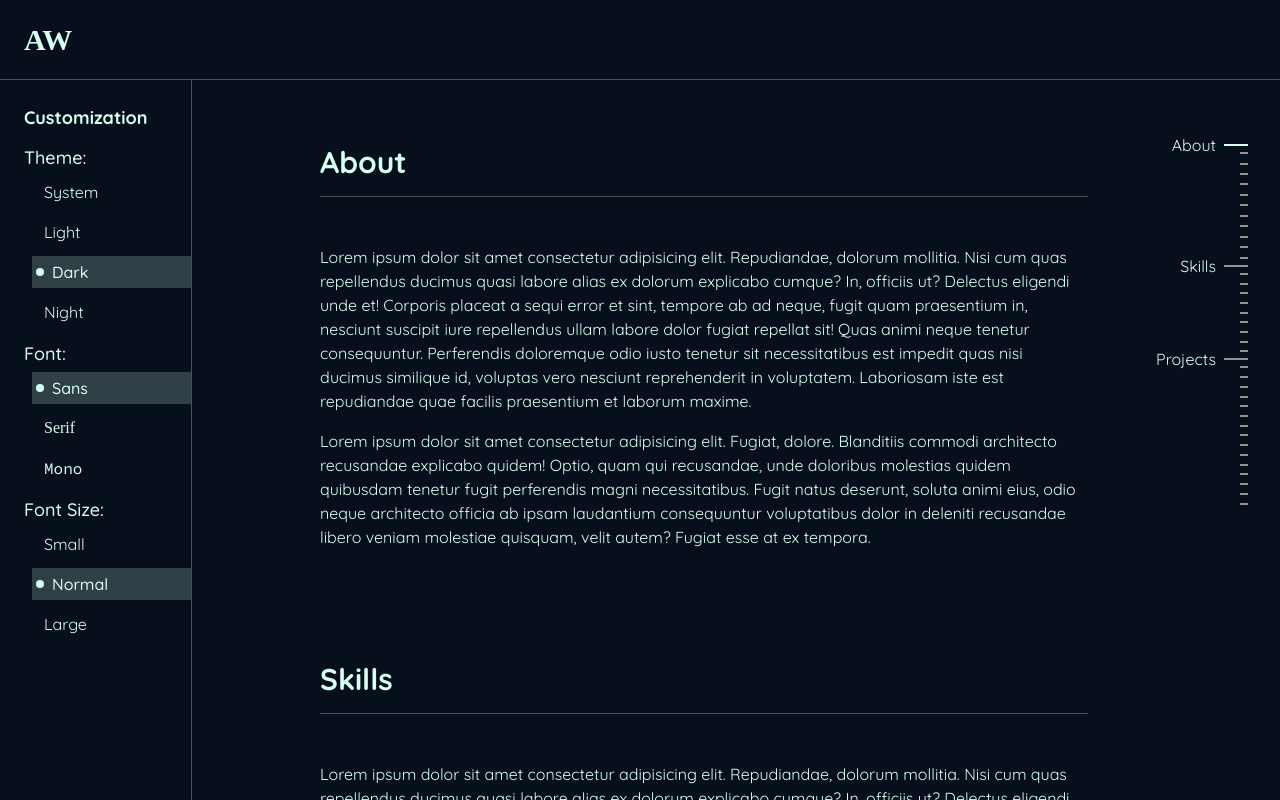
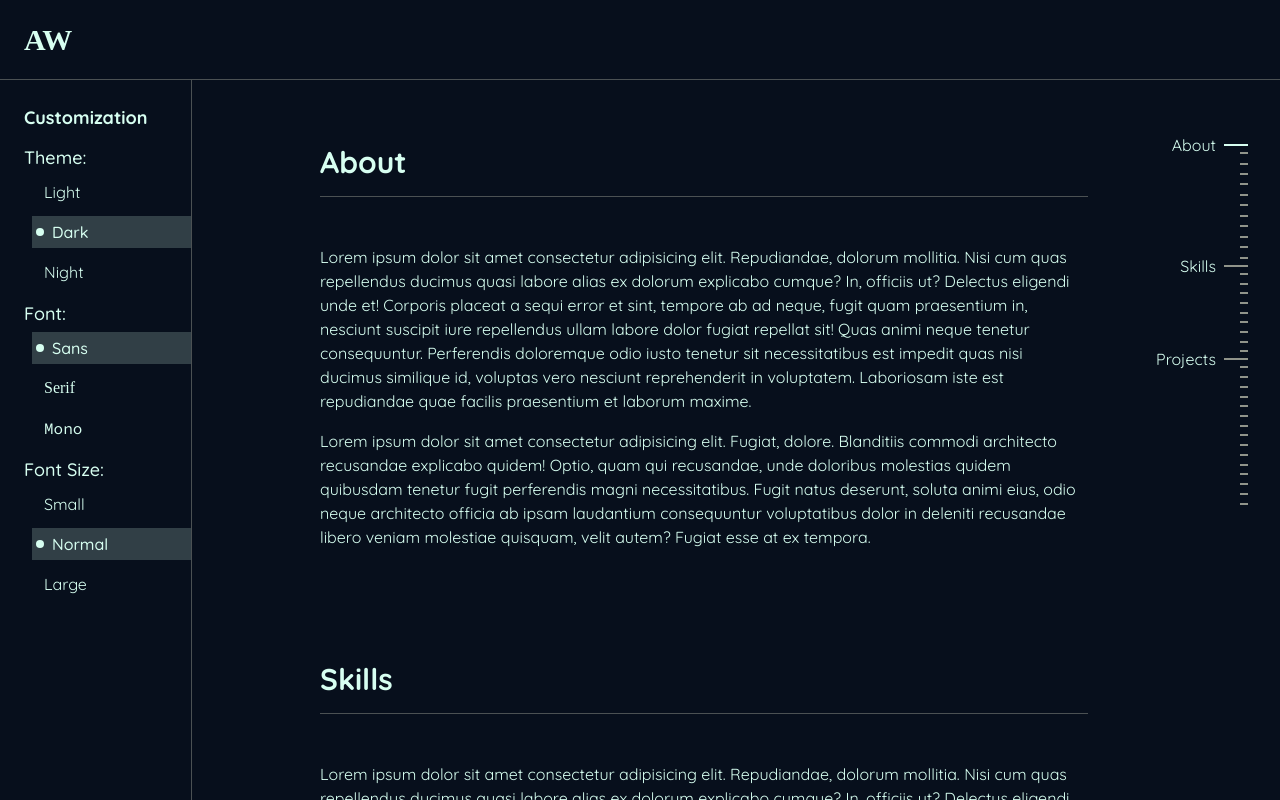
Before and after one commit to AtanasovCode/atanasov-wiki, a React (Vite) app: page /articles/1/my-info in a window 1280 px wide. Shown: the top 800 px of the page. Built offline with nearby package versions, Linux system fonts and the light colour scheme; a web font is replaced by a local one.

Commit message:
set default theme as dark

```diff
--- a/src/components/customization/CustomizationPanel.tsx
+++ b/src/components/customization/CustomizationPanel.tsx
@@ -17,7 +17,6 @@ const CustomizationPanel = () => {
     } = useWikiStore();
 
     const themes: OptionTypes[] = [
-        { index: 1, name: "System", value: "system" },
         { index: 1, name: "Light", value: "light" },
         { index: 2, name: "Dark", value: "dark" },
         { index: 3, name: "Night", value: "night" }
--- a/src/index.css
+++ b/src/index.css
@@ -9,9 +9,6 @@
     --color-accent: var(--accent);
 
     --text-body: var(--body-font-size);
-
-    /* ------------------------------------ Shared */
-    --color-graphene: #2B2C28;
 
     --animate-slide-in: slide-in 0.2s ease-in-out;
     --animate-slide-into-view: slide-into-view .4s ease-in-out;
@@ -48,7 +45,7 @@
 }
 
 
-/* ------------------------------------ Light Theme */
+/* ------------------------------------ Root */
 :root {
     --color-bg: #F7F9FC;
     --text-color: #1E293B;
@@ -78,6 +75,8 @@
     --accent: #75b3a6;
 }
 
+
+/* ------------------------------------ Font Sizes */
 .small {
     --body-font-size: 0.85rem;
 }
```
